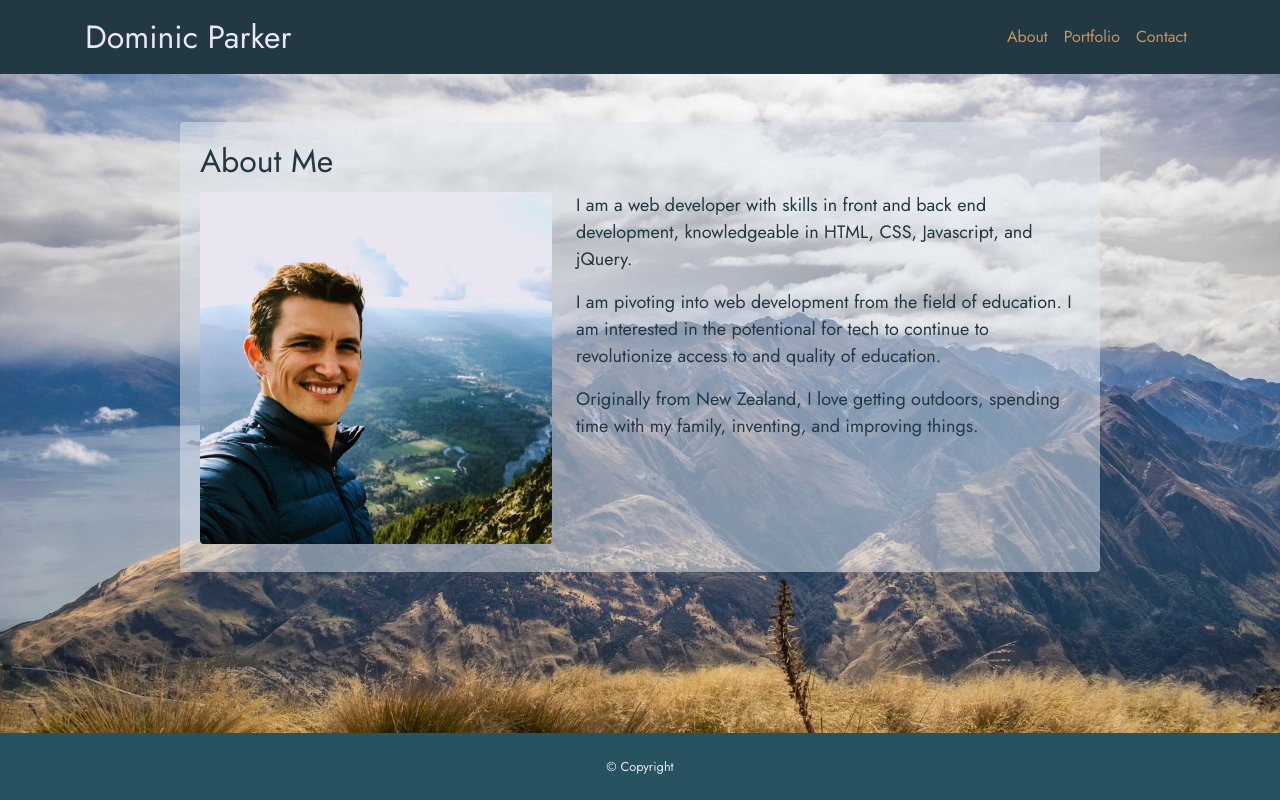
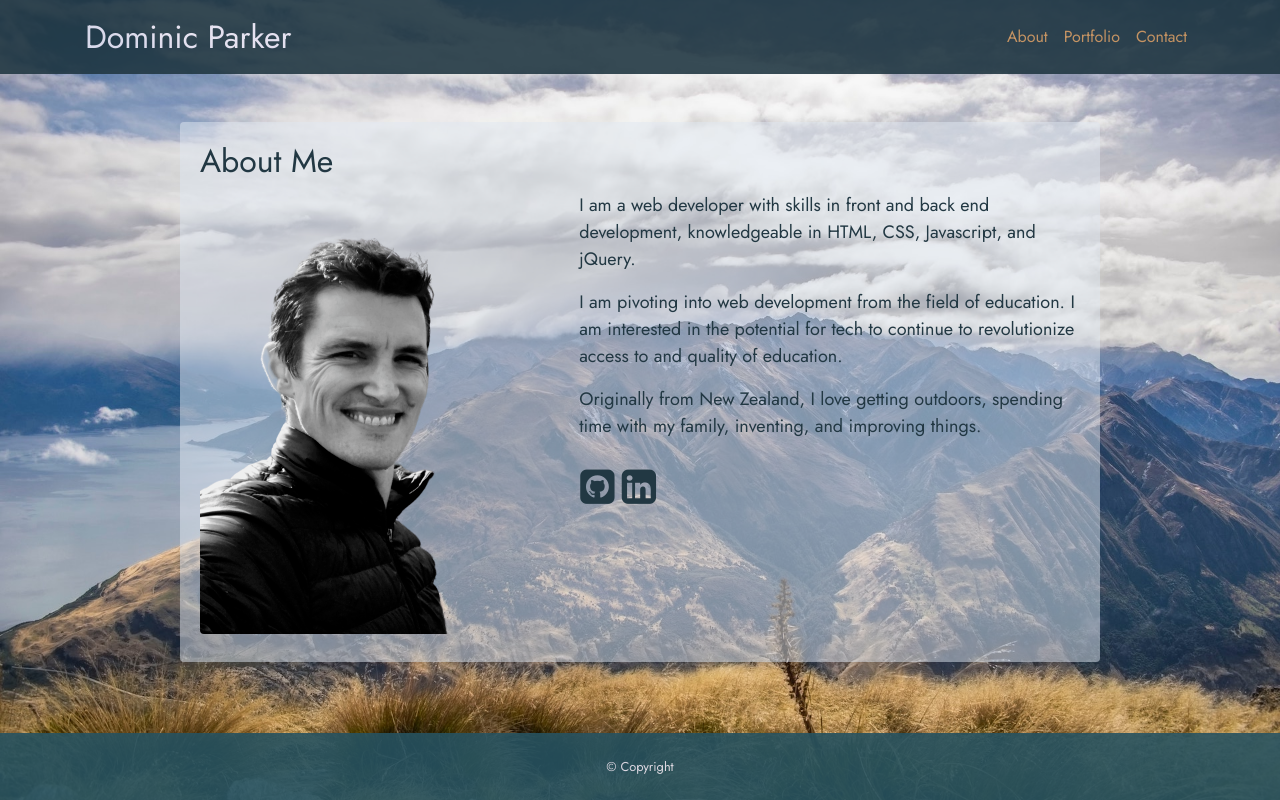
Before and after one commit to domjparker/portfolio, a plain HTML site: page index.html in a window 1280 px wide. Drawn offline with nearby package versions, Linux system fonts and the light colour scheme; grey boxes are pictures that could not be loaded; a web font is replaced by a local one.

Commit message:
updated portfolio 2nd time

```diff
--- a/index.html
+++ b/index.html
@@ -65,19 +65,21 @@
                 </div>
               </div>
               <div class="row">
-                <div class="col-md-12">
+                <div class="col-md-5">
                   <img
-                    class="img-fluid profileimage float-left mr-4 mb-2 rounded"
-                    src="Assets/Images/profileimage.jpg"
+                    class="img-fluid profileImage mr-4 mb-2 rounded"
+                    src="Assets/Images/profilePicNoBackground2.png"
                     alt="image of Dominic Parker"
                   />
+                </div>
+                <div class="col-md-7">
                   <p class="card-text">
                     I am a web developer with skills in front and back end
                     development, knowledgeable in HTML, CSS, Javascript, and jQuery.
                   </p>
                   <p>
                     I am pivoting into web development from the field of
-                    education. I am interested in the potentional for tech to
+                    education. I am interested in the potential for tech to
                     continue to revolutionize access to and quality of
                     education.
                   </p>
@@ -86,6 +88,20 @@
                     spending time with my family, inventing, and improving
                     things.
                   </p>
+                  <a
+                      href="https://github.com/domjparker"
+                      target="_blank"
+                      class="btn icons"
+                    >
+                    <i class="fa fa-github-square"></i>
+                  </a>
+                  <a
+                      href="https://www.linkedin.com/in/dominic-parker-5405bb161/"
+                      target="_blank"
+                      class="btn icons"
+                    >
+                    <i class="fa fa-linkedin-square"></i>
+                  </a>
                 </div>
               </div>
             </div>
--- a/style.css
+++ b/style.css
@@ -14,6 +14,7 @@ body {
 
 .navbar-custom {
   background-color: #223843;
+  opacity: .9;
 }
 
 .nav.container {
@@ -48,13 +49,13 @@ body {
   color: #a6c3e1;
 }
 
-#coverIndex {
+/* #coverIndex {
   background-image: url("Assets/Images/brown-mountain-near-body-of-water-2336921.jpg");
   background-attachment: fixed;
   background-position: center;
   background-repeat: no-repeat;
   background-size: cover;
-}
+} */
 
 
 /* About Page/About Me section */
@@ -64,8 +65,19 @@ body {
   font-size: large;
 }
 
-.profileimage {
-  max-width: 40%;
+.profileImage {
+  max-width: 100%;
+}
+
+.icons {
+  font-size: 40px;
+  padding: 0;
+  color: #223843;
+  align-items: flex-end;
+}
+
+.icons:hover {
+  color: #275360;
 }
 
 /* Portfolio Page */
@@ -82,6 +94,7 @@ body {
 /* footer */
 .footer-custom {
   background-color: #275360;
+  opacity: .9;
   color: #eae6f4;
   margin-top: auto;
 }
```
Also changed, not shown: portfolio.html (+34 -8 lines), Assets/Images/profileB&W.jpg (added), Assets/Images/profileCropped.jpg (added), Assets/Images/profilePicNoBackground.png (added), Assets/Images/profilePicNoBackground2.png (added), Assets/Images/profilePicNoBackground3.png (added), 1 other file.
